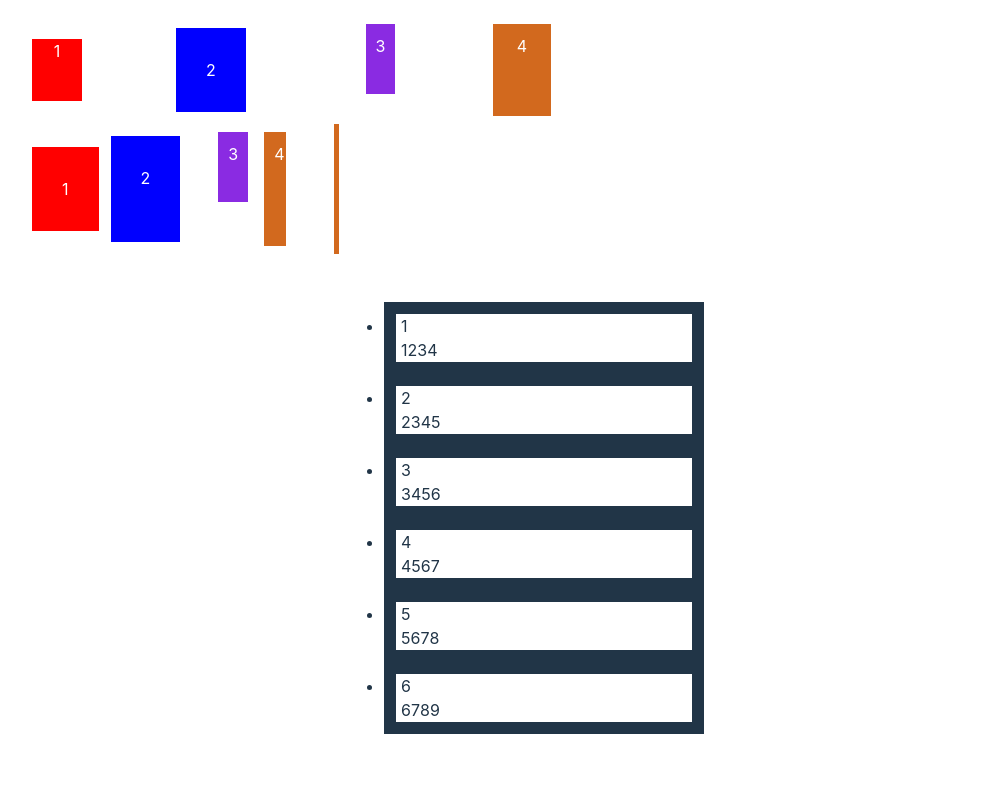
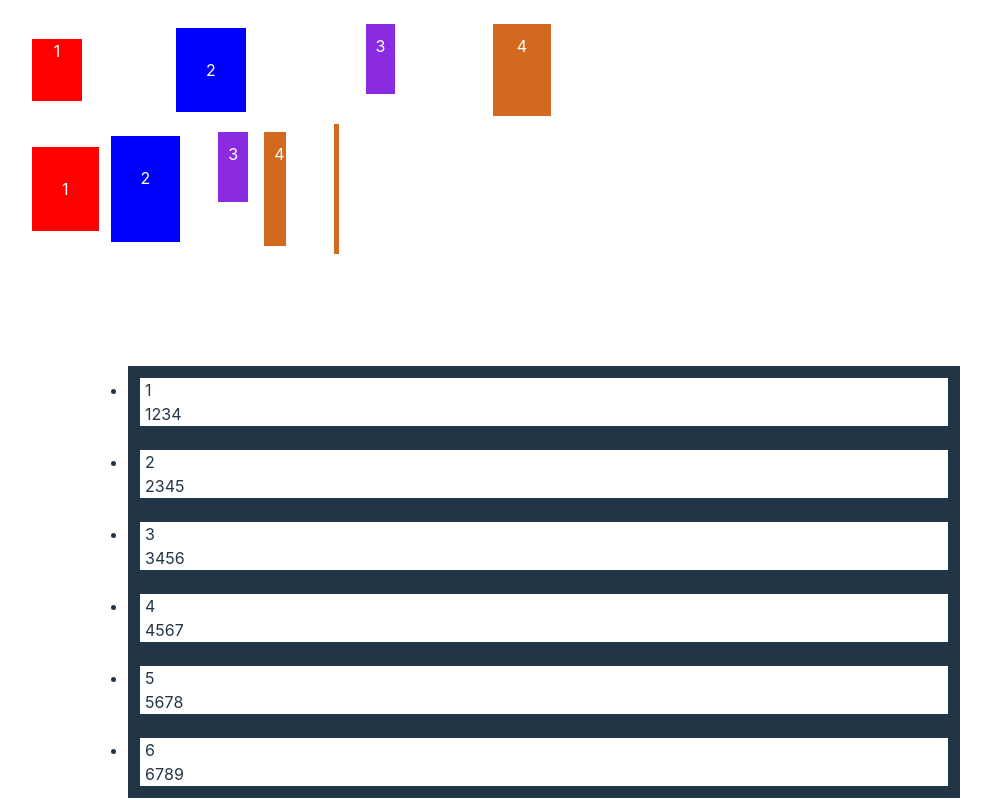
Before and after one commit to carlosjorger/vue-fluid-dnd, a Vue app: page / in a window 1280 px wide. Shown: the top 800 px of the page, without its empty margins (96-1087 px from the left). Built offline with nearby package versions, Linux system fonts and the light colour scheme.

Commit message:
✨ feat: add Examples hrefs

```diff
--- a/src/App.vue
+++ b/src/App.vue
@@ -161,17 +161,13 @@ const numbers3 = ref([
     </div>
   </Droppable>
   <Droppable droppable-id="5" direction="vertical" :items="numbers1">
-    <ul style="display: block; padding: 2rem">
+    <ul style="display: block; padding: 6rem">
       <Draggable
         v-for="(element, index) in numbers1"
         v-slot="{ setRef }"
         :draggable-id="'number-' + element.toString()"
         :index="index"
-        ><li
-          :ref="setRef"
-          class="number"
-          style="margin-inline: auto; width: 20rem"
-        >
+        ><li :ref="setRef" class="number" style="width: 100%">
           {{ element }}
           <div style="display: flex; flex-direction: row">
             <span v-for="number in [...Array(4).keys()]">
--- a/src/components/Draggable.vue
+++ b/src/components/Draggable.vue
@@ -798,6 +798,6 @@ watch(
   pointer-events: none;
 }
 </style>
+<!-- TODO: remove height and widht after dropping-->
 <!-- TODO: fix autoscroll when a element is dropped at the end-->
-<!-- TODO: work with mx-auto or my-auto-->
 <!-- TODO: refactor -->
```
Also changed, not shown: 9 other files (tests, documents, lock files or other folders).
